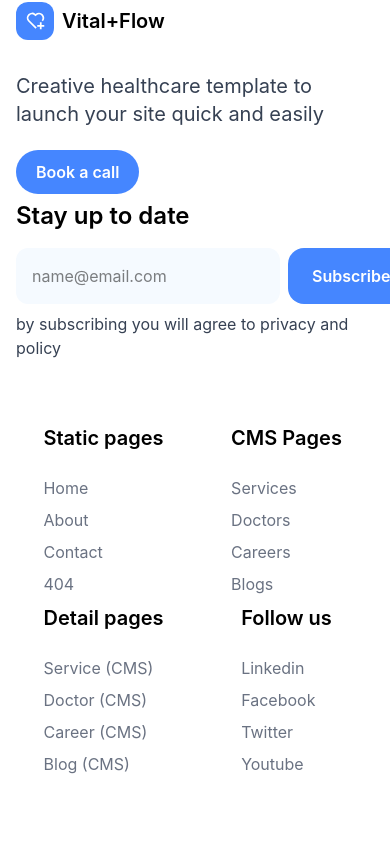
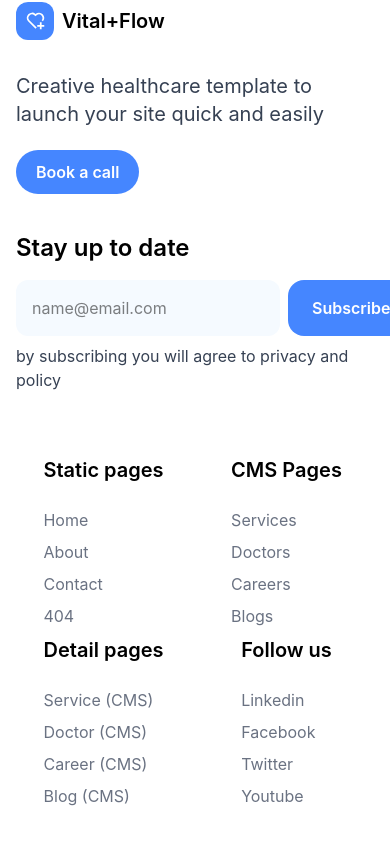
Before and after one commit to hamdard-coder/vitalflow, a React (Vite) app: page / in a window 390 px wide. Shown: the part 8125-8969 px from the top of the page. Built offline with nearby package versions, Linux system fonts and the light colour scheme.

Commit message:
add more

```diff
--- a/src/components/Footer/Footer.jsx
+++ b/src/components/Footer/Footer.jsx
@@ -24,7 +24,9 @@ const Footer = () => {
             </div>
           </div>
           <div className=" col-span-1 lg:col-span-2 mt-4">
-            <header className="text-2xl font-semibold ">Stay up to date</header>
+            <header className="pt-8 lg:pt-0 md:pt-0 text-2xl font-semibold ">
+              Stay up to date
+            </header>
 
             <div className="flex gap-2 lg:gap-4 md:gap-4 pt-4 ">
               <input
```
